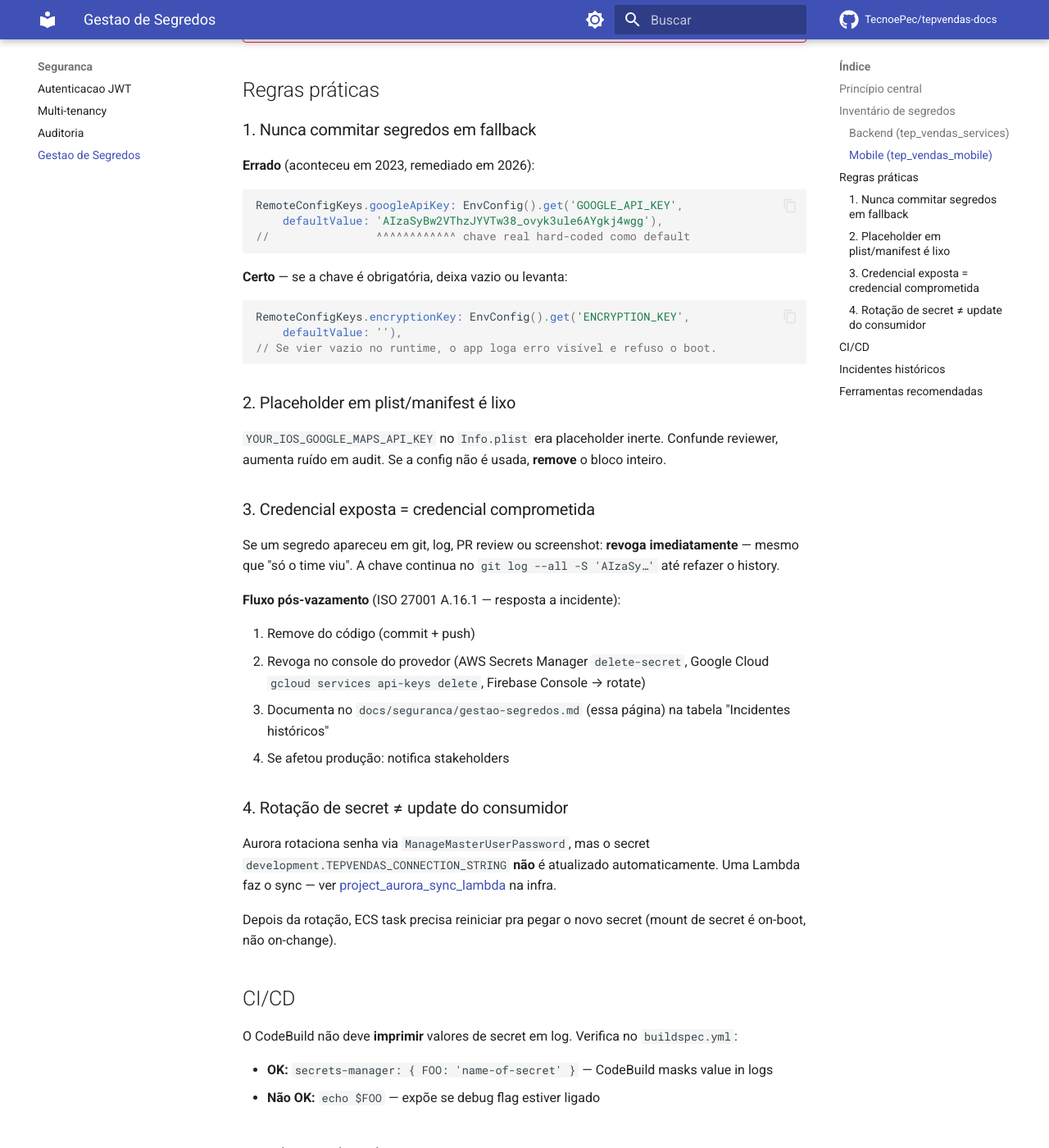
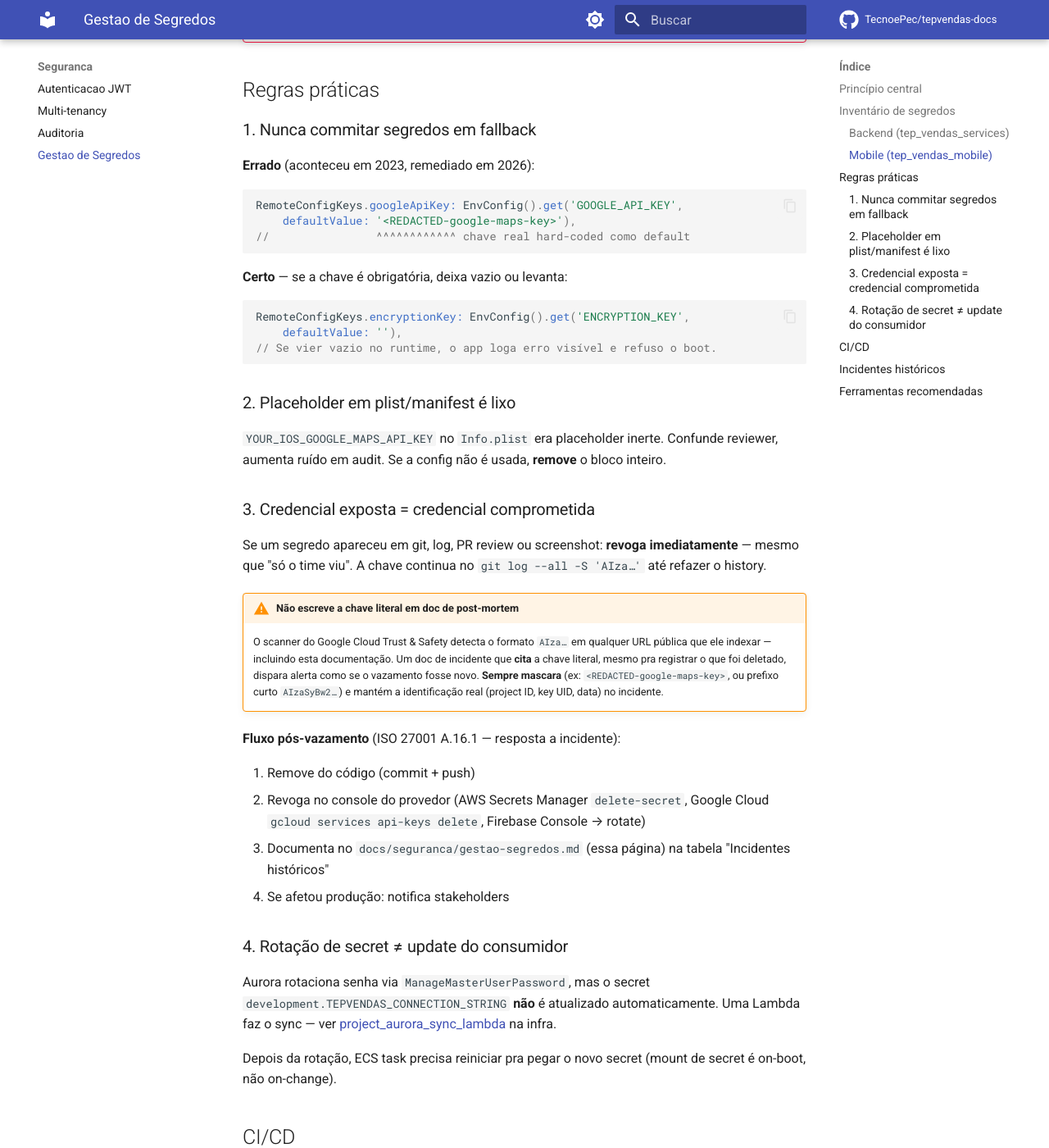
Before and after one commit to TecnoePec/tepvendas-docs, an MkDocs documentation site: the page built from docs/seguranca/gestao-segredos.md, in a window 1280 px wide and 1400 px high, scrolled down 1264 px. Shown: the whole window at 82% size. Built offline with MkDocs 1.6.1 and Material for MkDocs 9.7.7, drawn with Linux system fonts in a browser that asks for light colours; comment, search, counter and statistics services are not loaded; some of the changed text lies outside the part shown.

Commit message:
security: mascara literal AIza… no doc de gestão de segredos
O scanner do Google Cloud Trust & Safety detecta o formato AIza…
em qualquer URL pública que indexar (incluindo GitHub Pages). Nossa
doc de incidente citava o valor real da chave (mesmo já deletada
na GCP), o que gerou "Publicly accessible Google API key" alert.

Substituo pelo placeholder <REDACTED-google-maps-key> e adiciono
warning explícito no doc pra ficar claro pra próxima vez que
alguém documentar um incidente.

Também troca "AIzaSy…" (fragmento ainda casa com o padrão do
scanner) por "AIza…" na seção de regras práticas.

Contexto: alerta chegou 2 semanas depois do commit 79f5941 que
publicou o doc — o scanner leva tempo pra indexar github.io.

````diff
--- a/docs/seguranca/gestao-segredos.md
+++ b/docs/seguranca/gestao-segredos.md
@@ -38,7 +38,7 @@ Firebase Remote Config keys (com fallback `.env` via `EnvConfig`):
 **Errado** (aconteceu em 2023, remediado em 2026):
 ```dart
 RemoteConfigKeys.googleApiKey: EnvConfig().get('GOOGLE_API_KEY',
-    defaultValue: 'AIzaSyBw2VThzJYVTw38_ovyk3ule6AYgkj4wgg'),
+    defaultValue: '<REDACTED-google-maps-key>'),
 //                ^^^^^^^^^^^^ chave real hard-coded como default
 ```
 
@@ -55,7 +55,10 @@ RemoteConfigKeys.encryptionKey: EnvConfig().get('ENCRYPTION_KEY',
 
 ### 3. Credencial exposta = credencial comprometida
 
-Se um segredo apareceu em git, log, PR review ou screenshot: **revoga imediatamente** — mesmo que "só o time viu". A chave continua no `git log --all -S 'AIzaSy…'` até refazer o history.
+Se um segredo apareceu em git, log, PR review ou screenshot: **revoga imediatamente** — mesmo que "só o time viu". A chave continua no `git log --all -S 'AIza…'` até refazer o history.
+
+!!! warning "Não escreve a chave literal em doc de post-mortem"
+    O scanner do Google Cloud Trust & Safety detecta o formato `AIza…` em qualquer URL pública que ele indexar — incluindo esta documentação. Um doc de incidente que **cita** a chave literal, mesmo pra registrar o que foi deletado, dispara alerta como se o vazamento fosse novo. **Sempre mascara** (ex: `<REDACTED-google-maps-key>`, ou prefixo curto `AIzaSyBw2…`) e mantém a identificação real (project ID, key UID, data) no incidente.
 
 **Fluxo pós-vazamento** (ISO 27001 A.16.1 — resposta a incidente):
 
@@ -81,7 +84,7 @@ O CodeBuild não deve **imprimir** valores de secret em log. Verifica no `builds
 
 | Data | Segredo | Detecção | Remediação |
 |---|---|---|---|
-| ago/2026 | `AIzaSyBw2VThzJYVTw38_ovyk3ule6AYgkj4wgg` (Google Maps API Key, projeto GCP `pc-api-8870686889883584396-428`) | Encontrado em `custom_remote_config.dart:47` durante refactor do mapa | (a) Removido do código, (b) `google_maps_flutter` substituído por `flutter_map`, (c) chave **deletada** via `gcloud services api-keys delete` |
+| ago/2026 | `<REDACTED-google-maps-key>` (Google Maps API Key, projeto GCP `pc-api-8870686889883584396-428`) | Encontrado em `custom_remote_config.dart:47` durante refactor do mapa | (a) Removido do código, (b) `google_maps_flutter` substituído por `flutter_map`, (c) chave **deletada** via `gcloud services api-keys delete` |
 
 ## Ferramentas recomendadas
 
````
